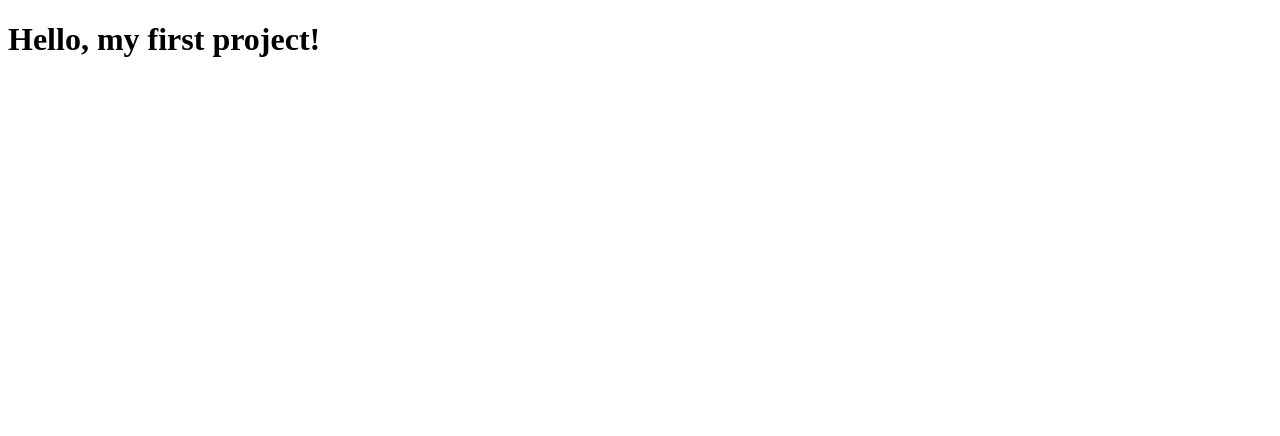
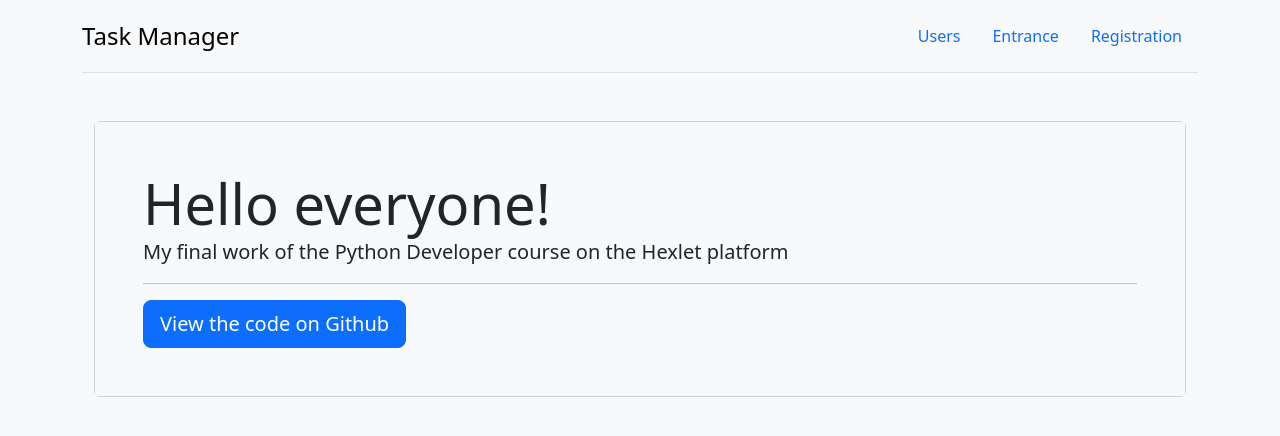
Before and after one commit to Andrey-Barinov/Task-manager, a Django app: page / in a window 1280 px wide. Shown: the top 436 px of the page. Run offline with Django 5.2, Linux system fonts and the light colour scheme; some libraries are stand-ins or nearby versions.

Commit message:
Added base.html, nav.html. Added ru-language

```diff
--- a/pyproject.toml
+++ b/pyproject.toml
@@ -16,6 +16,8 @@ dj-database-url = "^2.1.0"
 gunicorn = "^22.0.0"
 uvicorn = "^0.29.0"
 psycopg2-binary = "^2.9.9"
+django-bootstrap5 = "^24.2"
+whitenoise = "^6.6.0"
 
 
 [tool.poetry.group.dev.dependencies]
--- /dev/null
+++ b/task_manager/templates/base.html
@@ -0,0 +1,16 @@
+<!DOCTYPE html>
+<html lang="en">
+<head>
+    <meta charset="UTF-8">
+    {% load i18n %}
+    {% load django_bootstrap5 %}
+    {% bootstrap_css %}
+    <title>{% trans "Task Manager" %}</title>
+</head>
+<body class="bg-light d-flex flex-column min-vh-100">
+    {% include "nav.html" %}
+    <main role="main" class="container">
+            {% block content %}{% endblock %}
+    </main>
+</body>
+</html>
--- a/task_manager/templates/index.html
+++ b/task_manager/templates/index.html
@@ -1,10 +1,16 @@
-<!DOCTYPE html>
-<html lang="en">
-<head>
-    <meta charset="UTF-8">
-    <title>Title</title>
-</head>
-<body>
-<h1>Hello, my first project!</h1>
-</body>
-</html>
+{% extends "base.html" %}
+{% load i18n %}
+{% block content %}
+<div class="container wrapper flex-grow-1">
+    <h1 class="my-4"></h1>
+<div class="card">
+  <div class="card-body p-5 bg-light">
+    <div class="display-4">{% trans "Hello everyone!" %}</div>
+    <p class="lead">{% trans "My final work of the Python Developer course on the Hexlet platform" %}</p>
+    <hr>
+    <a class="btn btn-primary btn-lg" href="https://github.com/Andrey-Barinov/python-project-52">{% trans "View the code on Github" %}</a>
+  </div>
+</div>
+
+    </div>
+{% endblock %}
--- /dev/null
+++ b/task_manager/templates/nav.html
@@ -0,0 +1,14 @@
+{% load i18n %}
+
+<div class="container">
+    <header class="d-flex flex-wrap justify-content-center py-3 mb-4 border-bottom">
+      <a href="/" class="d-flex align-items-center mb-3 mb-md-0 me-md-auto link-body-emphasis text-decoration-none">
+        <span class="fs-4">{% trans "Task Manager" %}</span>
+      </a>
+      <ul class="nav nav-pills">
+        <li class="nav-item"><a href="#" class="nav-link">{% trans "Users" %}</a></li>
+        <li class="nav-item"><a href="#" class="nav-link">{% trans "Entrance" %}</a></li>
+        <li class="nav-item"><a href="#" class="nav-link">{% trans "Registration" %}</a></li>
+      </ul>
+    </header>
+</div>
```
Also changed, not shown: task_manager/settings.py (+7 -4 lines), task_manager/locale/ru/LC_MESSAGES/django.po (added), 2 other files.
